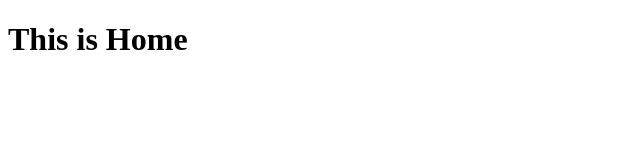
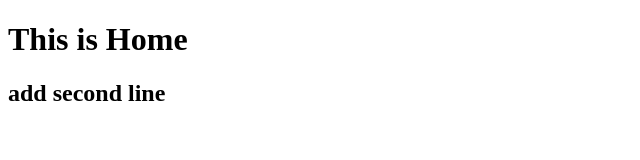
Before and after one commit to jayrajvmu/training, a plain HTML site: page home.html in a window 1280 px wide. Shown: the whole page, without its empty margins (0-640 px from the left). Drawn offline with Linux system fonts and the light colour scheme.

Commit message:
update home

```diff
--- a/home.html
+++ b/home.html
@@ -8,5 +8,7 @@
 </head>
 <body>
     <h1>This is Home</h1>
+
+<h2>add second line</h2>
 </body>
 </html>
```
